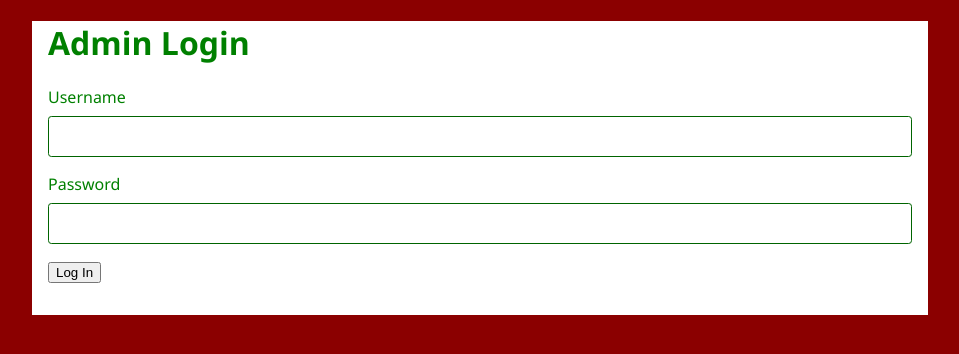
After one commit to RoughHouseRandy/pizza, a Node server app: page /login in a window 1280 px wide. The commit adds this page. Shown: the top 354 px of the page, without its empty margins (160-1119 px from the left). Run offline with Node 20, Linux system fonts and the light colour scheme.

Commit message:
Added a log in feature

```diff
--- a/app.js
+++ b/app.js
@@ -7,6 +7,10 @@ import mysql2 from 'mysql2';
 //Import the .env
 import dotenv from 'dotenv';
 dotenv.config();
+
+//import express-session
+import session from 'express-session';
+
 
 //Create a connection pool
 const pool = mysql2.createPool({
@@ -20,6 +24,21 @@ const pool = mysql2.createPool({
 // Create an instance of an
 // express application
 const app = express();
+
+app.use(session({
+    secret: process.env.SESSION_SECRET,
+    resave: false,
+    saveUninitialized: false,
+    cookie: {maxAge: 1000 * 60 * 60}
+}));
+
+function requireLogin(req,res, next) {
+    if(req.session.loggedIn){
+        next();
+    } else {
+        res.redirect('/login');
+    }
+}
 
 //Define a port number for
 //our server to listen on
@@ -73,7 +92,7 @@ app.get(`/menu`, (req, res) => {
 // });
 
 // Add an admin route
-app.get('/admin',async(req,res) => {
+app.get('/admin', requireLogin, async(req,res) => {
     try {
         const [orders] = await
             pool.query('SELECT * FROM orders ORDER BY timestamp DESC');
@@ -85,6 +104,32 @@ app.get('/admin',async(req,res) => {
     }
 
 })
+
+//add a route for log in page
+app.get('/login', (req,res) => {
+    res.render('login', {error: null});
+})
+
+app.post('/login', (req,res) => {
+    const username = req.body.username;
+    const password = req.body.password;
+
+    if(username === process.env.ADMIN_USER &&
+        password === process.env.ADMIN_PASSWORD) {
+
+            req.session.loggedIn = true;
+
+            res.redirect('/admin');
+        } else {
+            res.render('login', {error: 'Invalid username or password'});
+        }
+})
+
+app.get('/logout', (req,res) => {
+    req.session.destroy(() => {
+        res.redirect('/login');
+    });
+});
 
 //new route to process pizza order
 app.post(`/submit-order`, async(req, res) => {
--- a/package.json
+++ b/package.json
@@ -22,6 +22,7 @@
     "dotenv": "^18.0.10",
     "ejs": "^7.0.2",
     "express": "^5.2.1",
+    "express-session": "^1.19.0",
     "mysql2": "^3.24.6"
   },
   "devDependencies": {
--- a/public/styles/pizza-styles.css
+++ b/public/styles/pizza-styles.css
@@ -47,6 +47,7 @@ body {
 
 input[type="text"],
 input[type="email"],
+input[type="password"],
 select,
 textarea {
     width: 100%;
@@ -83,3 +84,8 @@ textarea {
     color:red;
     display:none;
 }
+
+.login-error {
+    color: darkred;
+    font-weight:bold;
+}
--- a/views/admin.ejs
+++ b/views/admin.ejs
@@ -11,6 +11,7 @@
 </head>
 <body>
     <h1> Orders</h1>
+    <a href="/logout">Log Out</a>
     <table id="order-table" class="display">
         <thead>
             <tr>
--- /dev/null
+++ b/views/login.ejs
@@ -0,0 +1,24 @@
+<!DOCTYPE html>
+<html lang="en">
+<head>
+    <meta charset="UTF-8">
+    <meta name="viewport" content="width=device-width, initial-scale=1.0">
+    <title>Pizza Admin Login</title>
+    <link rel="stylesheet" href="/styles/pizza-styles.css">
+</head>
+<body>
+    <div id="main">
+        <h1>Admin Login</h1>
+        <% if (error) { %>
+            <p class ="login-error"><%= error %></p>
+        <% } %>
+        <form action="/login" method="post">
+            <label for="username">Username</label>
+            <input type="text" id="username" name="username" required>
+            <label for="password">Password</label>
+            <input type="password" id="password" name="password" required>
+            <button type="submit"> Log In </button>
+        </form>
+    </div>
+</body>
+</html>
```
Also changed, not shown: 1 other file.
